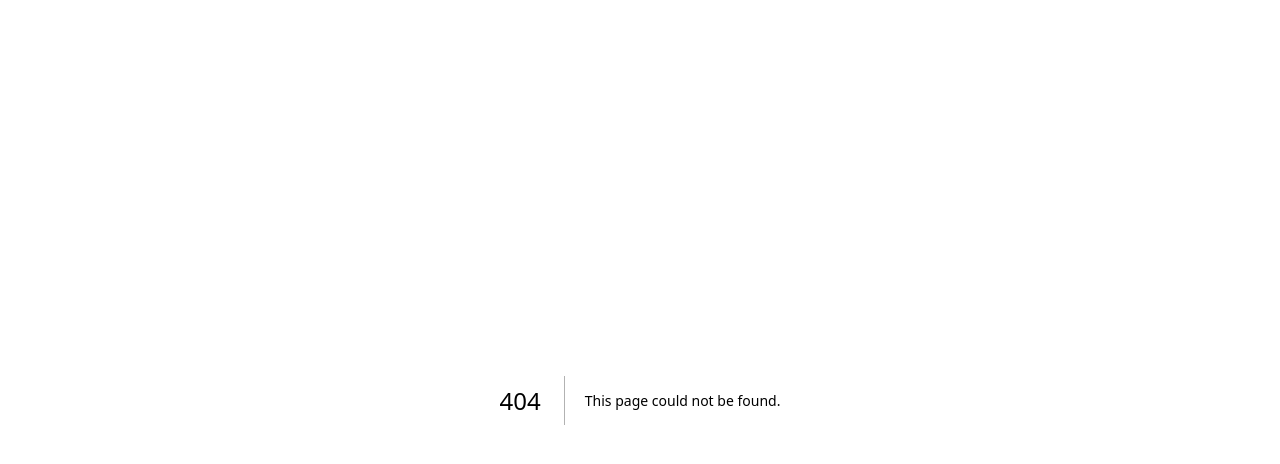
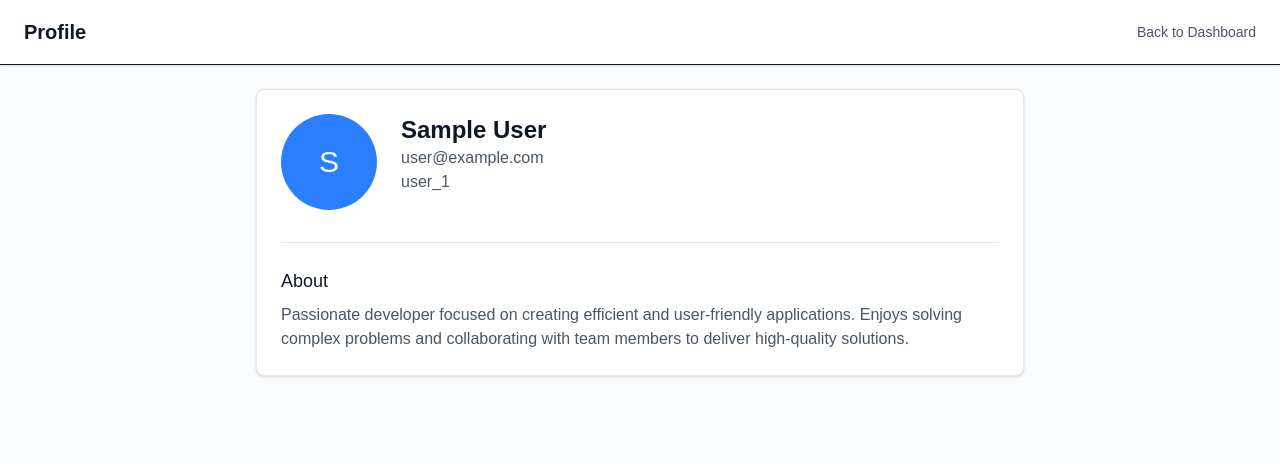
Before and after one commit to kartikeycsjm/task-management-system, a Next.js app: page /profile in a window 1280 px wide. Before the commit this address had no page. Shown: the top 464 px of the page. Built offline with nearby package versions, Linux system fonts and the light colour scheme; no server answers; sample sign-in values are in the browser's storage.

Commit message:
added profile section

```diff
--- a/src/app/layout.tsx
+++ b/src/app/layout.tsx
@@ -1,7 +1,6 @@
 import type { Metadata } from "next";
 import { Geist, Geist_Mono } from "next/font/google";
 import "./globals.css";
-
 const geistSans = Geist({
   variable: "--font-geist-sans",
   subsets: ["latin"],
@@ -17,7 +16,7 @@ export const metadata: Metadata = {
   description: "Generated by create next app",
 };
 
-export default function RootLayout({
+export default async function RootLayout({
   children,
 }: Readonly<{
   children: React.ReactNode;
--- a/src/app/page.tsx
+++ b/src/app/page.tsx
@@ -1,4 +1,6 @@
 import { redirect } from "next/navigation";
+import { UserNav } from "@/components/user-nav";
+import { NotificationsPopover } from "@/components/notification-popover";
 import { DashboardPage } from "@/components/dashboard-page";
 import { auth } from "@/auth"
 export default async function Home() {
@@ -7,6 +9,18 @@ export default async function Home() {
     redirect('/login')
   }
   return (
-    <DashboardPage id={session.user?.id || ""} />
+    <>
+      <header className="sticky top-0 z-10 border-b bg-white shadow-sm dark:bg-gray-800 dark:border-gray-700">
+        <div className="flex h-16 items-center px-4 sm:px-6">
+          <h1 className="text-xl font-semibold text-gray-900 dark:text-white">Task Management</h1>
+          <div className="ml-auto flex items-center space-x-4">
+            <NotificationsPopover />
+            <UserNav />
+          </div>
+        </div>
+      </header>
+      <DashboardPage id={session.user?.id || ""} />
+    </>
+
   )
 }
--- /dev/null
+++ b/src/app/profile/page.tsx
@@ -0,0 +1,63 @@
+import { auth } from "@/auth"
+import { redirect } from "next/navigation"
+
+const ProfilePage = async () => {
+    const session = await auth()
+    console.log(session);
+    if (!session || !session.user) {
+        redirect("/login")
+    }
+    const userData = {
+        name: session.user.name || "User",
+        email: session.user.email || "user@example.com",
+        id: session.user.id || '',
+        bio: "Passionate developer focused on creating efficient and user-friendly applications. Enjoys solving complex problems and collaborating with team members to deliver high-quality solutions.",
+    }
+
+    return (
+        <div className="flex min-h-screen flex-col bg-gray-50 dark:bg-gray-900">
+            <header className="sticky top-0 border-b bg-white shadow-sm dark:bg-gray-800 dark:border-gray-700">
+                <div className="flex h-16 items-center px-4 sm:px-6">
+                    <h1 className="text-xl font-semibold text-gray-900 dark:text-white">Profile</h1>
+                    <div className="ml-auto flex items-center space-x-4">
+                        <a href="/" className="text-sm text-gray-600 hover:text-gray-900 dark:text-gray-300 dark:hover:text-white">
+                            Back to Dashboard
+                        </a>
+                    </div>
+                </div>
+            </header>
+
+            <main className="flex-1 p-4 sm:p-6">
+                <div className="mx-auto max-w-3xl">
+                    <div className="overflow-hidden rounded-lg border border-gray-200 bg-white shadow-sm dark:border-gray-700 dark:bg-gray-800">
+                        <div className="p-6">
+                            <div className="flex flex-col sm:flex-row items-center sm:items-start gap-6">
+                                <div className="relative h-24 w-24 overflow-hidden rounded-full bg-blue-100 dark:bg-blue-900">
+                                    {userData.name && (
+                                        <div className="flex h-full w-full items-center justify-center bg-blue-500 text-3xl font-medium text-white">
+                                            {userData.name.charAt(0)}
+                                        </div>
+                                    )}
+                                </div>
+
+                                <div className="flex-1 text-center sm:text-left">
+                                    <h2 className="text-2xl font-bold text-gray-900 dark:text-white">{userData.name}</h2>
+                                    <p className="text-gray-600 dark:text-gray-300">{userData.email}</p>
+                                    <p className="text-gray-600 dark:text-gray-300">{userData.id}</p>
+                                </div>
+                            </div>
+                            <div className="mt-8 grid gap-6 border-t border-gray-200 pt-6 dark:border-gray-700">
+                                <div>
+                                    <h3 className="text-lg font-medium text-gray-900 dark:text-white">About</h3>
+                                    <p className="mt-2 text-gray-600 dark:text-gray-300">{userData.bio}</p>
+                                </div>
+                            </div>
+                        </div>
+                    </div>
+                </div>
+            </main>
+        </div>
+    )
+}
+
+export default ProfilePage
--- a/src/components/dashboard-page.tsx
+++ b/src/components/dashboard-page.tsx
@@ -5,8 +5,6 @@ import { TaskList } from "@/components/task-list"
 import { TaskFilters } from "./task-filters"
 import { TaskSearch } from "@/components/task-search"
 import { CreateTaskModal } from "@/components/create-task-modal"
-import { UserNav } from "./user-nav"
-import { NotificationsPopover } from "./notification-popover"
 import axios from "axios"
 
 export type Task = {
@@ -101,15 +99,6 @@ export function DashboardPage({ id }: { id: string }) {
 
     return (
         <div className="flex min-h-screen flex-col bg-gray-50 dark:bg-gray-900">
-            <header className="sticky top-0 z-10 border-b bg-white shadow-sm dark:bg-gray-800 dark:border-gray-700">
-                <div className="flex h-16 items-center px-4 sm:px-6">
-                    <h1 className="text-xl font-semibold text-gray-900 dark:text-white">Task Management</h1>
-                    <div className="ml-auto flex items-center space-x-4">
-                        <NotificationsPopover />
-                        <UserNav />
-                    </div>
-                </div>
-            </header>
             <main className="flex-1 p-4 sm:p-6">
                 <div className="mb-6 flex flex-col gap-4 sm:flex-row sm:items-center sm:justify-between">
                     <div className="flex flex-1 items-center space-x-2">
--- a/src/components/user-nav.tsx
+++ b/src/components/user-nav.tsx
@@ -1,5 +1,6 @@
 "use client"
 import U from "./User"
+import Link from "next/link"
 import { useState, useRef, useEffect } from "react"
 import { LogOut } from "./SignOut"
 export function UserNav() {
@@ -35,10 +36,10 @@ export function UserNav() {
         <div className="absolute right-0 z-10 mt-2 w-56 rounded-md border border-gray-200 bg-white shadow-lg dark:border-gray-700 dark:bg-gray-800">
           {/* <U/> */}
           <div className="border-b border-gray-200 py-2 dark:border-gray-700">
-            <button className="flex w-full items-center px-4 py-2 text-left text-sm text-gray-700 hover:bg-gray-100 dark:text-gray-300 dark:hover:bg-gray-700">
+            <Link href={'/profile'} className="flex w-full items-center px-4 py-2 text-left text-sm text-gray-700 hover:bg-gray-100 dark:text-gray-300 dark:hover:bg-gray-700">
               <span className="mr-2">👤</span>
               <span>Profile</span>
-            </button>
+            </Link>
           </div>
           <div className="py-2">
             <button onClick={LogOut}
```
